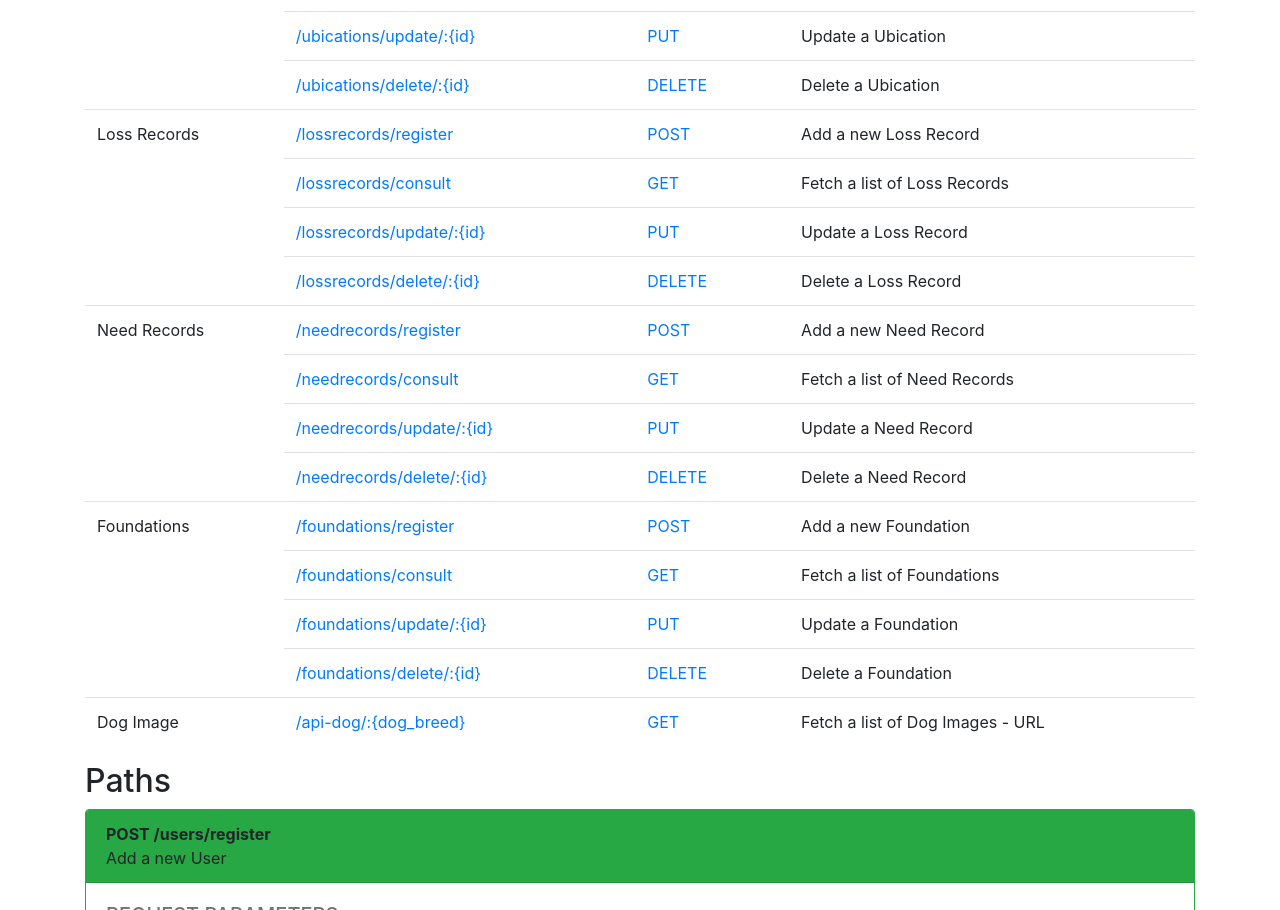
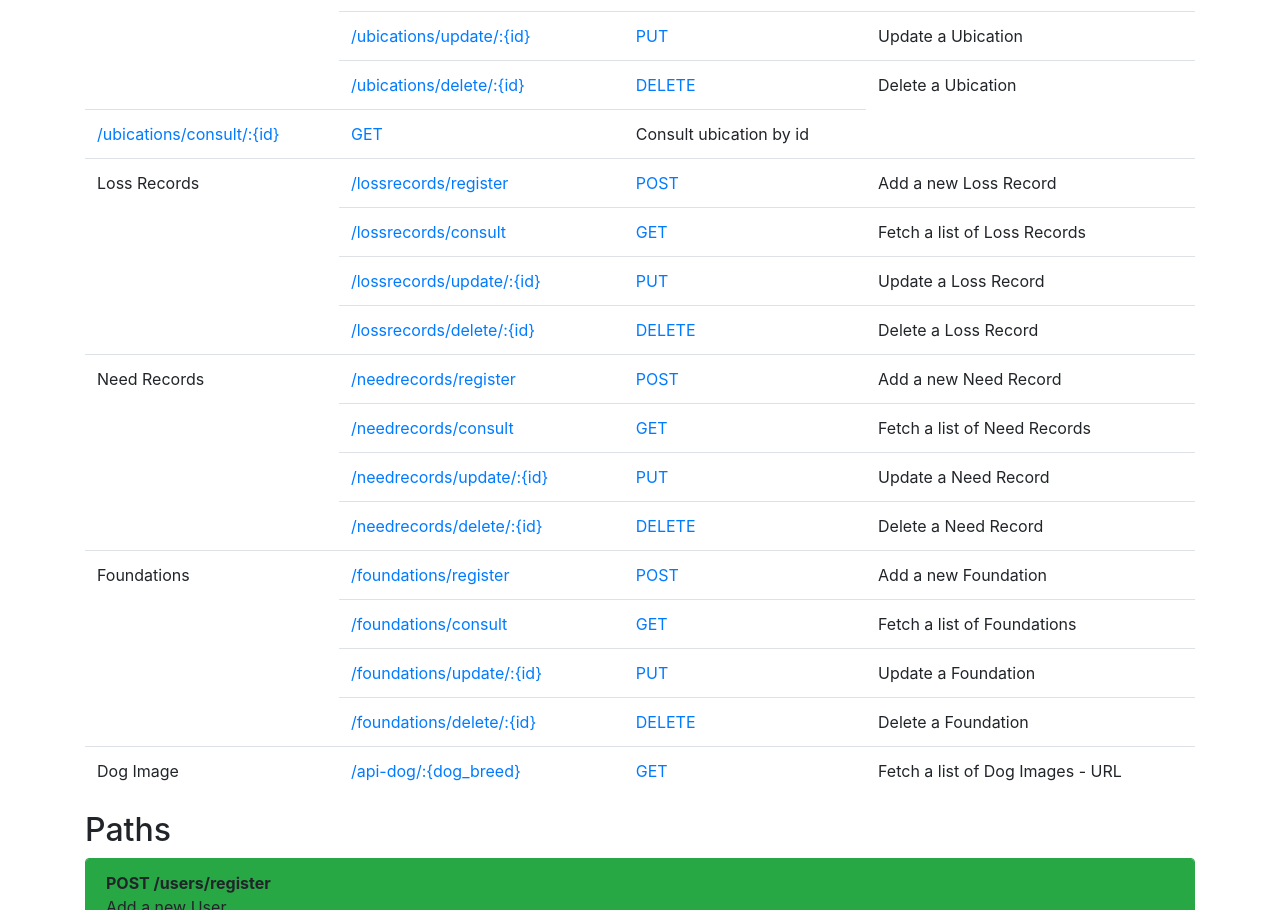
Before and after one commit to cxcarvaj/LP_Project_Backend, a website: page Summary.html in a window 1280 px wide. Shown: the part 792-1702 px from the top of the page. Drawn offline with nearby package versions, Linux system fonts and the light colour scheme.

Commit message:
add consultByIDof Ubication / Summary.html

```diff
--- a/Summary.html
+++ b/Summary.html
@@ -107,6 +107,11 @@
           <td><a href="#delete-ubications">/ubications/delete/:{id}</a></td>
           <td><a href="#delete-ubications">DELETE</a></td>
           <td>Delete a Ubication</td>
+        </tr>
+        <tr>
+          <td><a href="#get-user">/ubications/consult/:{id}</a></td>
+          <td><a href="#get-user">GET</a></td>
+          <td>Consult ubication by id</td>
         </tr>
         <tr>
           <td rowspan="4">Loss Records</td>
```
